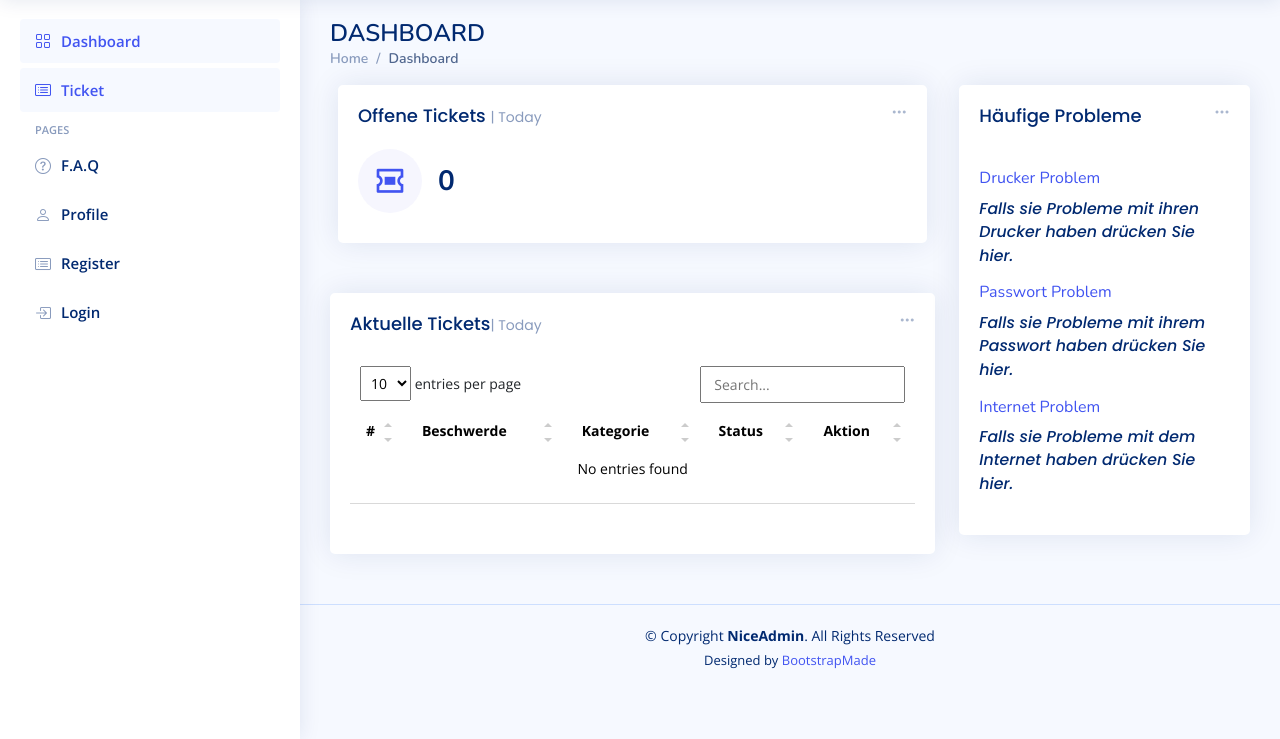
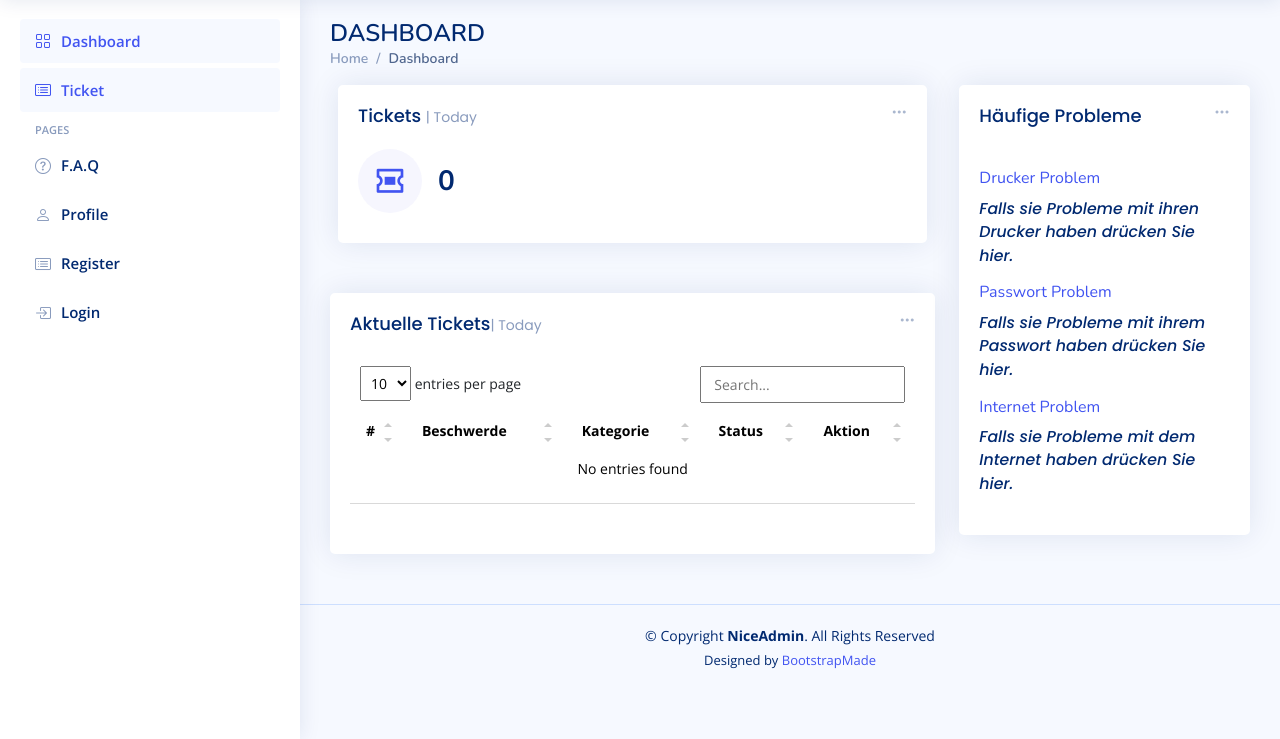
Before and after one commit to vonrodalars/MFAX422A-24Q2-WEB, a Flask app: page / in a window 1280 px wide. Shown: the part 61-800 px from the top of the page. Run offline with Flask 3, Linux system fonts and the light colour scheme; data that the repository does not hold is empty; some libraries are stand-ins or nearby versions.

Commit message:
index: fix ticket counter

```diff
--- a/templates/index.html
+++ b/templates/index.html
@@ -28,14 +28,14 @@
                 </div>
 
                 <div class="card-body">
-                  <h5 class="card-title">Offene Tickets <span>| Today</span></h5>
+                  <h5 class="card-title">Tickets <span>| Today</span></h5>
 
                   <div class="d-flex align-items-center">
                     <div class="card-icon rounded-circle d-flex align-items-center justify-content-center">
                       <i class="ri-ticket-2-line"></i>
                     </div>
                     <div class="ps-3">
-                      <h6>{{ ticket|length }}</h6>
+                      <h6>{{ tickets|length }}</h6>
                     </div>
                   </div>
                 </div>
```
